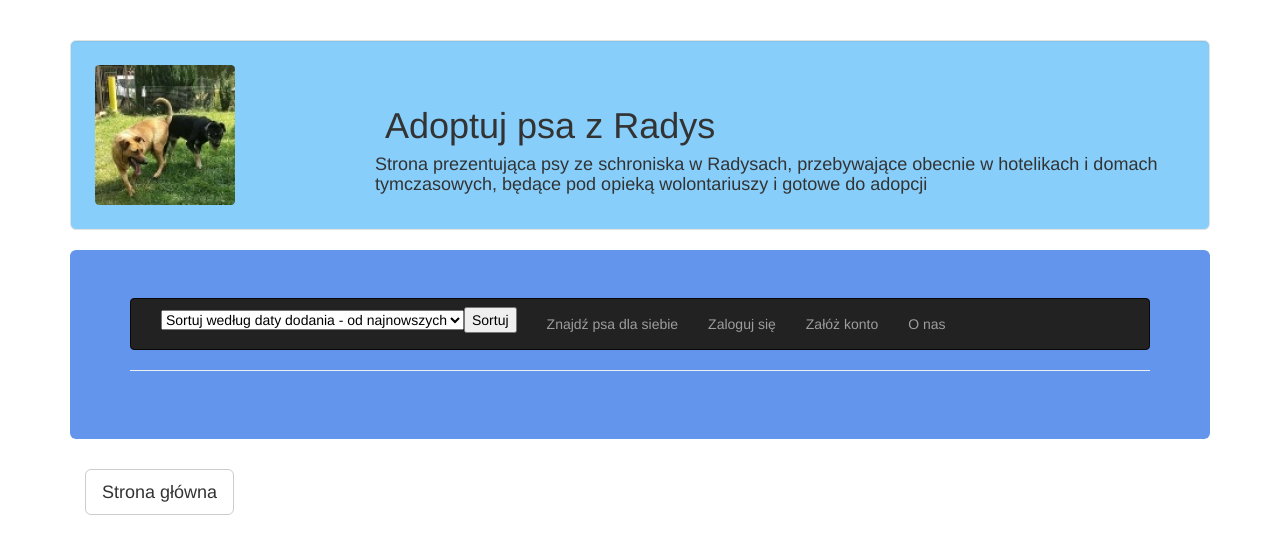
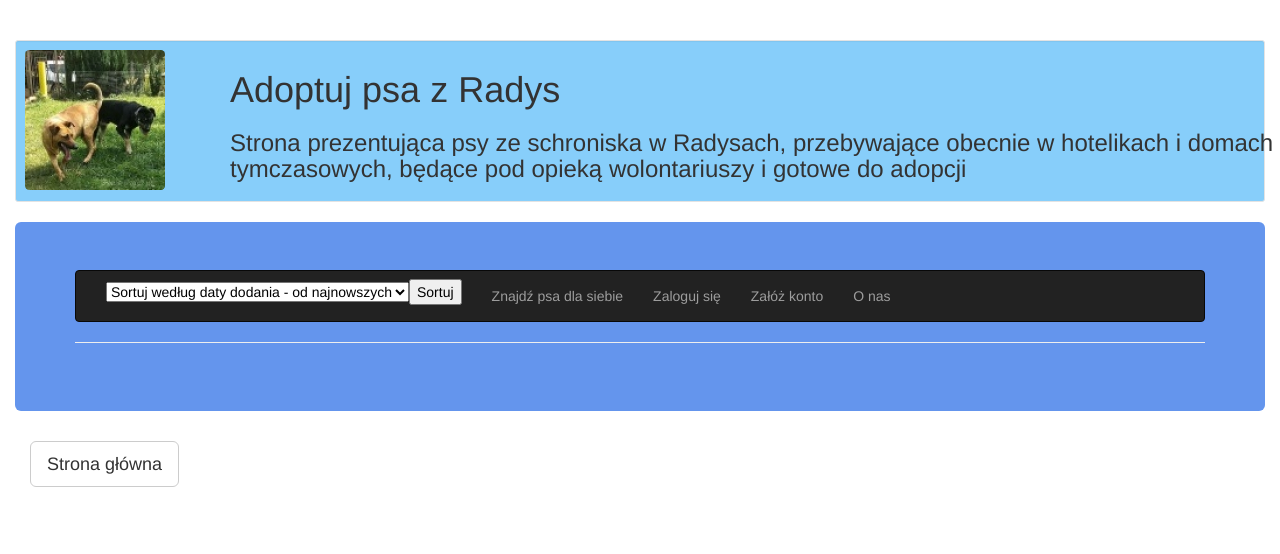
Before and after one commit to Kadabu/Serwis_adopcyjny, a Django app: page / in a window 1280 px wide. Shown: the top 554 px of the page. Run offline with Django 3.2, Linux system fonts and the light colour scheme; data that the repository does not hold is empty; some libraries are stand-ins or nearby versions.

Commit message:
base.html

```diff
--- a/serwis_adopcyjny/adopcje/templates/base.html
+++ b/serwis_adopcyjny/adopcje/templates/base.html
@@ -44,18 +44,18 @@
          </style>
     </head>
     <body>
-      <div class="container">
-            <div class="page-header well well-lg">
+      <div class="container-fluid">
+            <div class="page-header well well-sm">
             {% block header %}
             {% load static %}
             <div class="row">
-                <div class="col-sm-3">
+                <div class="col-sm-2">
                     <img align="left" src="{% static "./logo.jpeg" %}">
                 </div>
-                <div class="bottom-align-text col-sm-9">
+                <div class="float-left" col-sm-9">
                     <h1>Adoptuj psa z Radys</h1>
-                    <h4>Strona prezentująca psy ze schroniska w Radysach, przebywające obecnie w
-                    hotelikach i domach tymczasowych, będące pod opieką wolontariuszy i gotowe do adopcji</h4>
+                    <h3>Strona prezentująca psy ze schroniska w Radysach, przebywające obecnie w
+                    hotelikach i domach tymczasowych, będące pod opieką wolontariuszy i gotowe do adopcji</h3>
                 </div>
             </div>
              {% endblock %}
--- a/serwis_adopcyjny/adopcje/templates/dogs.html
+++ b/serwis_adopcyjny/adopcje/templates/dogs.html
@@ -25,7 +25,7 @@
   <hr class="mt-2 mb-5">
 <div class="row equal">
    {% for dog in dogs %}
-    <div class="col-md-3 col-sm-6 col-xs-12">
+    <div class="col-md-2 col-sm-6 col-xs-12">
           <div class="thumbnail">
             <img src="/media/{{ dog.picture_1 }}" class="img-responsive">
               <div class="caption">
--- a/serwis_adopcyjny/adopcje/templates/search_result.html
+++ b/serwis_adopcyjny/adopcje/templates/search_result.html
@@ -4,7 +4,7 @@
 <h2>Psiaki dla Ciebie:</h2>
 <div class="row equal">
   {% for dog in dogs %}
-  <div class="col-md-3 col-sm-6 col-xs-12">
+  <div class="col-md-2 col-sm-6 col-xs-12">
     <div class="thumbnail">
       <img src="/media/{{ dog.picture_1 }}">
         <div class="caption">
```
Also changed, not shown: serwis_adopcyjny/adopcje/templates/dog.html (+8 -8 lines).
